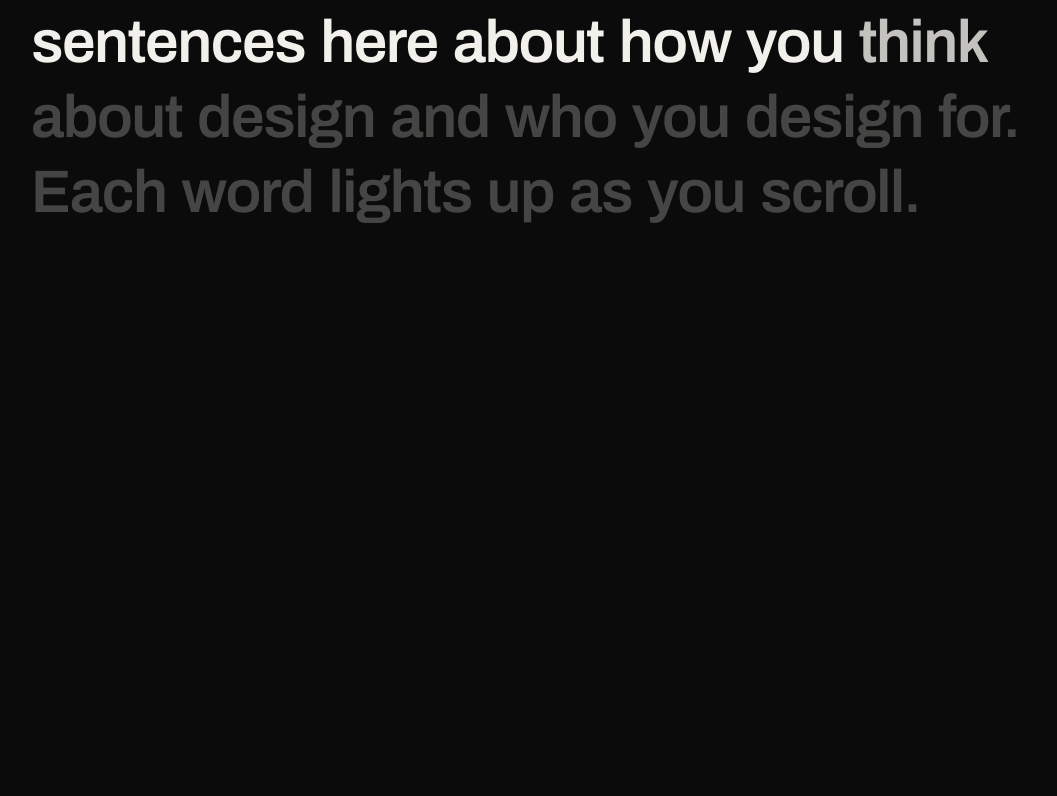
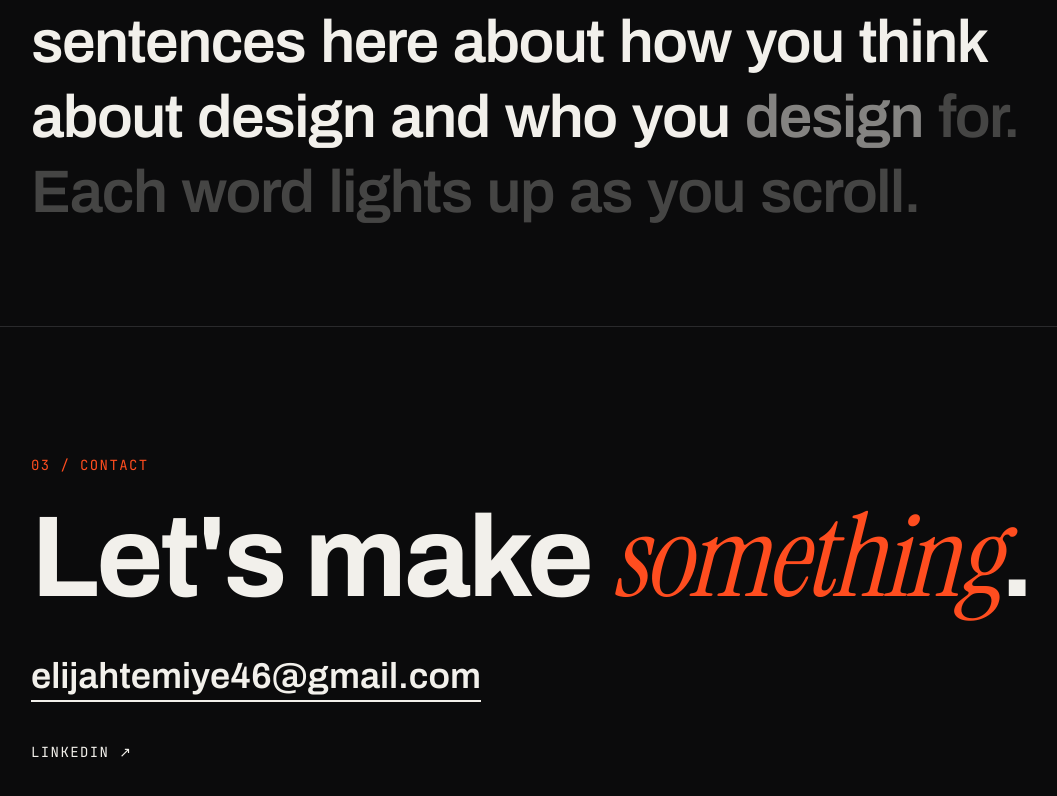
Before and after one commit to JamalOpeyemi/portfolio, a Next.js app: page / in a window 1280 px wide. Shown: the part 1639-2435 px from the top of the page, without its empty margins (33-1090 px from the left). Before the commit the page ends 2229 px from the top, so only its background shows below. Built offline with nearby package versions, Linux system fonts and the light colour scheme.

Commit message:
Complete homepage structure

```diff
--- a/app/page.tsx
+++ b/app/page.tsx
@@ -39,12 +39,13 @@ export default function Home() {
     </p>
     <WorkList />
   </section>
-    <section id="story" className="px-6 pb-[45vh] pt-24 md:px-16">
+    <section id="story" className="px-6 pb-24 pt-24 md:px-16">
     <p className="mb-10 font-mono text-sm uppercase tracking-widest text-accent">
       02 / Story
     </p>
-    <StoryReveal />
+       <StoryReveal />
   </section>
+  <ContactCTA />
     </main>
   );
 }
```
